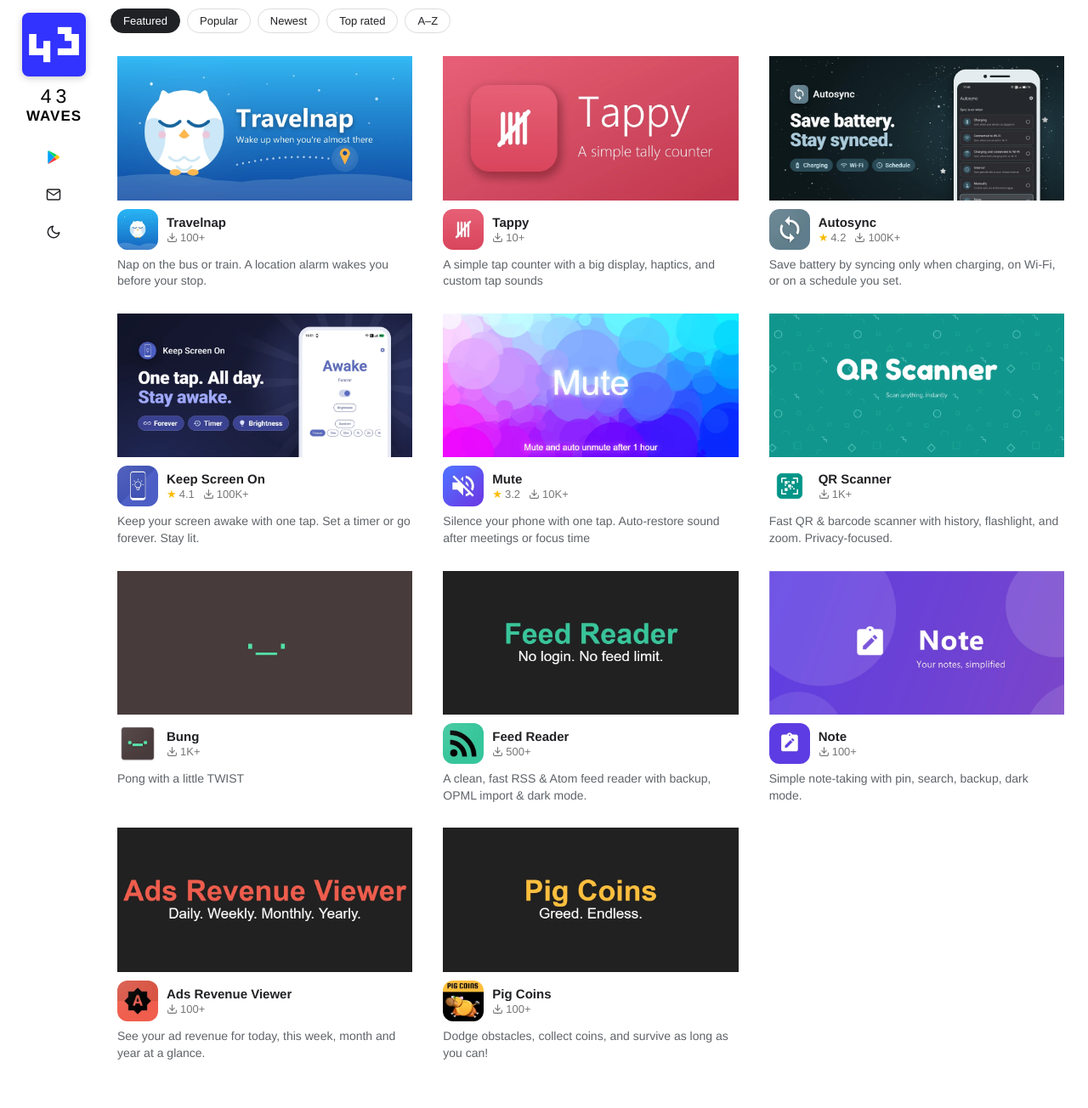
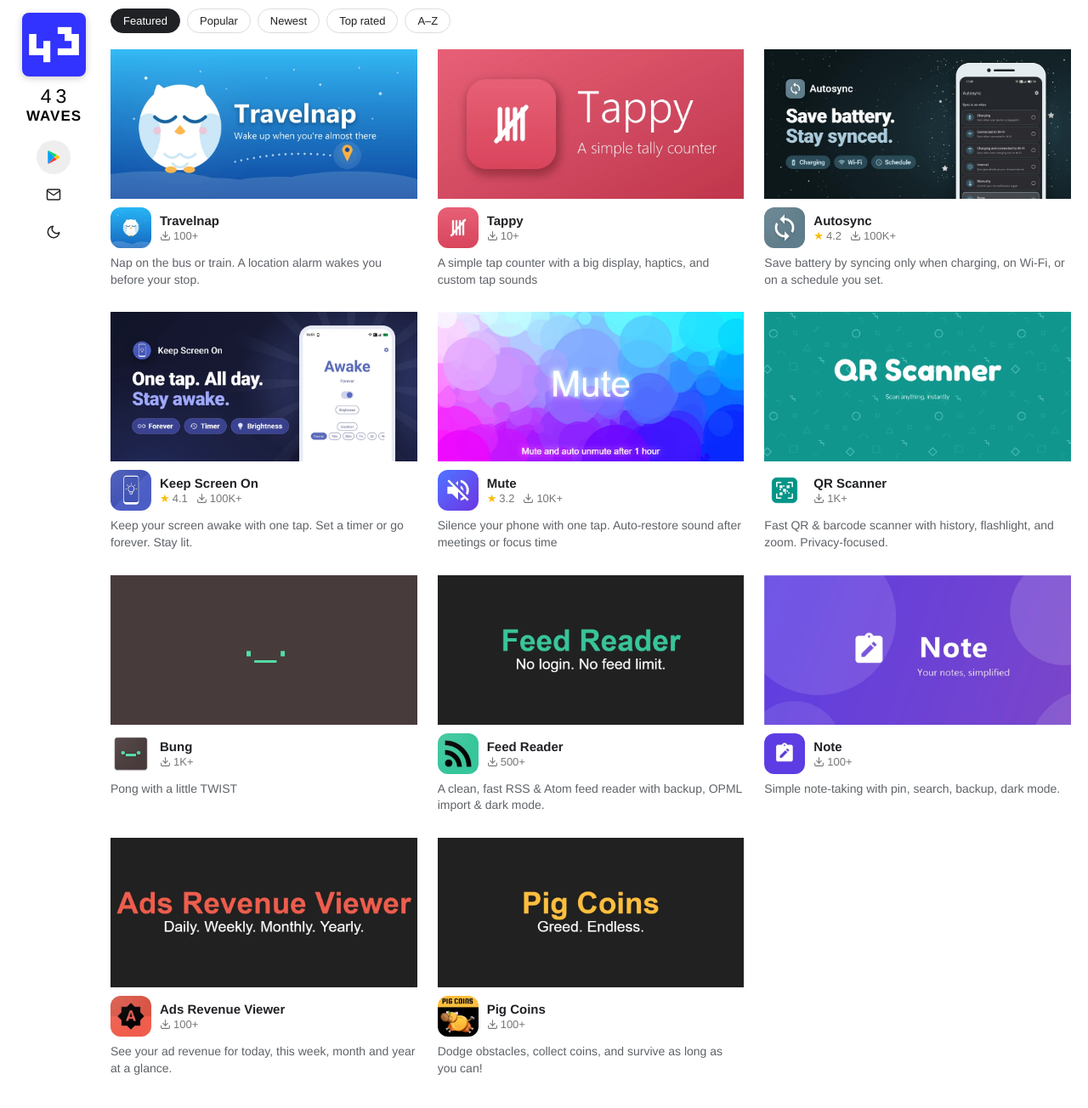
Before and after one commit to 43waves/43waves.github.io, a Jekyll site: the page built from index.html, in a window 1280 px wide and 1317 px high. Shown: the top 1304 px of the window at 85% size. Built offline with Jekyll 4.4.1, drawn with Linux system fonts in a browser that asks for light colours; nearby versions of some CDN libraries; Markdown is read by kramdown in place of the engine named in the settings.

Commit message:
Add Apps nav button, drop tile hover, version the stylesheets (#31)
- The Play icon in the sidebar is now "Apps" and links to the home page
  (all apps) instead of the Play developer profile, which is still linked
  from the word "apps" on the About page.
- The icon for the current page gets a soft circle and aria-current="page".
- App tiles no longer change on hover on any screen size, and the tile
  padding is gone so images are 8px wider each side.
- Sidebar and sort-button hovers only apply with a mouse
  (@media (hover: hover)), so a tap does not leave them highlighted.
- Stylesheet links carry ?v=<build time>, so a page and its CSS always
  match after a deploy instead of browsers mixing cached and new files.

Co-authored-by: Claude Sonnet 5.5 <noreply@anthropic.com>

```diff
--- a/_layouts/layout.html
+++ b/_layouts/layout.html
@@ -11,10 +11,10 @@
   <meta name="description" content="We craft apps and make things easier."/>
 
   <link rel"alternate" type="application/rss+xml" href="http://feeds.feedburner.com/43waves" />
-  <link rel="stylesheet" type="text/css" media="screen, projection" href="/css/compiled/base.css" />
+  <link rel="stylesheet" type="text/css" media="screen, projection" href="/css/compiled/base.css?v={{ site.time | date: '%s' }}" />
   <link rel="stylesheet" type="text/css" href="/css/plugins/pygments.css" />
-  <link rel="stylesheet" type="text/css" media="only screen and (max-device-width: 480px)" href="/css/compiled/iphone.css" />
-  <link rel="stylesheet" type="text/css" media="only screen and (device-width: 768px)" href="/css/compiled/iphone.css" />
+  <link rel="stylesheet" type="text/css" media="only screen and (max-device-width: 480px)" href="/css/compiled/iphone.css?v={{ site.time | date: '%s' }}" />
+  <link rel="stylesheet" type="text/css" media="only screen and (device-width: 768px)" href="/css/compiled/iphone.css?v={{ site.time | date: '%s' }}" />
   <link rel="stylesheet" type="text/css" href="http://fonts.googleapis.com/css?family=Yanone+Kaffeesatz" />
   <link rel="43waves-icon" href="/43waves-icon.png" />
   <script type="text/javascript">
@@ -56,11 +56,11 @@
     </a>
 
     <nav class="nav" aria-label="Main">
-      <a href="https://play.google.com/store/apps/developer?id=43waves" class="nav-item" id="play" title="Get 43waves Android apps">
+      <a href="/" class="nav-item" title="Apps"{% if page.url == '/' %} aria-current="page"{% endif %}>
         <svg class="play-logo" viewBox="0 0 24 24" aria-hidden="true"><path fill="#00a0ff" d="M3.6 1.9c-.4.2-.6.7-.6 1.3v17.6c0 .6.2 1.1.6 1.3L13.4 12z"/><path fill="#00d95f" d="M17 8.4 13.4 12 3.6 1.9c.4-.2 1-.2 1.5.1z"/><path fill="#ff3a44" d="M17 15.6 13.4 12 3.6 22.1c.4.2 1 .2 1.5-.1z"/><path fill="#ffc400" d="M20.5 10.4 17 8.4 13.4 12 17 15.6l3.5-2c.7-.4.7-2.8 0-3.2z"/></svg>
-        <span class="label">Google Play</span>
+        <span class="label">Apps</span>
       </a>
-      <a href="/about" class="nav-item" title="About">
+      <a href="/about" class="nav-item" title="About"{% if page.url == '/about.html' or page.url == '/about' %} aria-current="page"{% endif %}>
         <svg viewBox="0 0 24 24" aria-hidden="true"><path d="M4 4h16c1.1 0 2 .9 2 2v12c0 1.1-.9 2-2 2H4c-1.1 0-2-.9-2-2V6c0-1.1.9-2 2-2z"/><polyline points="22,6 12,13 2,6"/></svg>
         <span class="label">About</span>
       </a>
--- a/css/compiled/base.css
+++ b/css/compiled/base.css
@@ -120,7 +120,10 @@ a {
       overflow: hidden;
       clip: rect(0 0 0 0);
       white-space: nowrap; }
-    .sidebar .nav-item:hover {
+    @media (hover: hover) {
+      .sidebar .nav-item:hover {
+        background-color: var(--surface); } }
+    .sidebar .nav-item[aria-current="page"] {
       background-color: var(--surface); }
     .sidebar .nav-item svg {
       width: 18px;
@@ -296,8 +299,9 @@ a {
       background-color: var(--bg);
       color: var(--card-text);
       cursor: pointer; }
-      .content .sorts button:hover {
-        background-color: var(--surface); }
+      @media (hover: hover) {
+        .content .sorts button:hover {
+          background-color: var(--surface); } }
       .content .sorts button[aria-pressed="true"] {
         background-color: var(--card-text);
         border-color: var(--card-text);
@@ -312,7 +316,7 @@ a {
     font-family: Helvetica, sans-serif;
     display: grid;
     grid-template-columns: repeat(3, minmax(0, 1fr));
-    gap: 12px 20px; }
+    gap: 28px 24px; }
     @media (min-width: 1400px) {
       .content .apps {
         grid-template-columns: repeat(5, minmax(0, 1fr)); } }
@@ -321,12 +325,8 @@ a {
       line-height: normal; }
     .content .apps a {
       display: block;
-      padding: 8px;
-      border-radius: 12px;
       text-decoration: none;
       color: var(--card-text); }
-      .content .apps a:hover {
-        background-color: var(--surface); }
     .content .apps img {
       display: block;
       padding: 0;
--- a/css/compiled/iphone.css
+++ b/css/compiled/iphone.css
@@ -54,11 +54,7 @@
     margin: 14px -25px 0 -25px; }
     .content .apps a {
       display: grid;
-      grid-template-columns: 12px 36px 10px minmax(0, 1fr) 12px;
-      padding: 0;
-      border-radius: 0; }
-      .content .apps a:hover {
-        background-color: transparent; }
+      grid-template-columns: 12px 36px 10px minmax(0, 1fr) 12px; }
     .content .apps .info,
     .content .apps .text {
       display: contents; }
--- a/css/scss/iphone.scss
+++ b/css/scss/iphone.scss
@@ -96,12 +96,6 @@ $headline: 'Yanone Kaffeesatz', $sans;
       a {
         display: grid;
         grid-template-columns: 12px 36px 10px minmax(0, 1fr) 12px;
-        padding: 0;
-        border-radius: 0;
-
-        &:hover {
-          background-color: transparent;
-        }
       }
 
       .info,
```
Also changed, not shown: css/scss/base.scss (+14 -10 lines).
